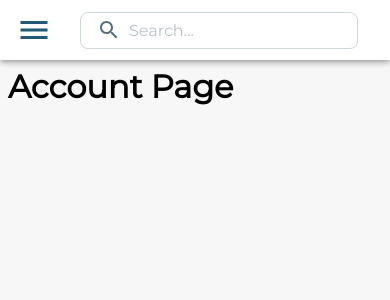
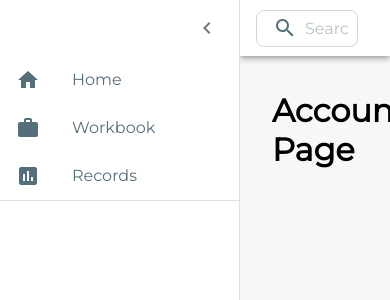
Before and after one commit to kuhlekt1v/react-samples, a React (Create React App) app in the folder mgmt-portal/: page /account-settings in a window 390 px wide. Both pictures are taken after a click on the button "open drawer". Shown: the top 300 px of the page. Built offline with nearby package versions, Linux system fonts and the light colour scheme.

Commit message:
Responsive persistent menu drawer.

```diff
--- a/mgmt-portal/src/App.style.ts
+++ b/mgmt-portal/src/App.style.ts
@@ -1,4 +1,4 @@
-import { createTheme } from '@material-ui/core/styles';
+import { createStyles, createTheme, makeStyles, Theme } from '@material-ui/core/styles';
 
 export const theme = createTheme({
   palette: {
@@ -31,3 +31,24 @@ export const theme = createTheme({
     fontFamily: ['Montserrat', 'sans-serif'].join(','),
   },
 });
+
+const drawerWidth = 240;
+
+export const useStyles = makeStyles((theme: Theme) =>
+  createStyles({
+    content: {
+      padding: theme.spacing(3),
+      transition: theme.transitions.create('margin', {
+        easing: theme.transitions.easing.sharp,
+        duration: theme.transitions.duration.leavingScreen,
+      }),
+    },
+    contentShift: {
+      transition: theme.transitions.create('margin', {
+        easing: theme.transitions.easing.easeOut,
+        duration: theme.transitions.duration.enteringScreen,
+      }),
+      marginLeft: drawerWidth,
+    },
+  }),
+);
--- a/mgmt-portal/src/App.tsx
+++ b/mgmt-portal/src/App.tsx
@@ -1,5 +1,6 @@
 import React from 'react';
-import { theme } from './App.style';
+import clsx from 'clsx';
+import { theme, useStyles } from './App.style';
 import { ThemeProvider } from '@material-ui/core';
 
 // Pages.
@@ -12,6 +13,9 @@ import { Navbar } from './components/Navbar/Navbar';
 import { BrowserRouter, Route, Switch } from 'react-router-dom';
 
 const App = () => {
+  const classes = useStyles();
+  const [open, setOpen] = React.useState(false);
+
   return (
     <ThemeProvider theme={theme}>
       <BrowserRouter>
@@ -20,9 +24,15 @@ const App = () => {
           <>
             <br />
             <br />
-            <Navbar />
-            <Route path="/home" component={HomePage} exact />
-            <Route path="/account-settings" component={AccountPage} exact />
+            <Navbar open={open} onOpenChange={setOpen} />
+            <main
+              className={clsx(classes.content, {
+                [classes.contentShift]: open,
+              })}
+            >
+              <Route path="/home" component={HomePage} exact />
+              <Route path="/account-settings" component={AccountPage} exact />
+            </main>
           </>
         </Switch>
       </BrowserRouter>
--- /dev/null
+++ b/mgmt-portal/src/components/Navbar/DrawerMenuItems.ts
@@ -0,0 +1,31 @@
+import HomeIcon from '@material-ui/icons/Home';
+import WorkIcon from '@material-ui/icons/Work';
+import EmailIcon from '@material-ui/icons/Email';
+import SettingsIcon from '@material-ui/icons/Settings';
+import ExitToAppIcon from '@material-ui/icons/ExitToApp';
+import AssessmentIcon from '@material-ui/icons/Assessment';
+
+export const icons = {
+  HomeIcon,
+  WorkIcon,
+  EmailIcon,
+  SettingsIcon,
+  ExitToAppIcon,
+  AssessmentIcon,
+};
+
+export interface IMenuItem {
+  label: string;
+  path?: string;
+  icon: keyof typeof icons;
+  alwaysVisible: Boolean;
+}
+
+export const DrawerMenuItems: IMenuItem[] = [
+  { label: 'Home', path: './home', icon: 'HomeIcon', alwaysVisible: true },
+  { label: 'Workbook', path: '#', icon: 'WorkIcon', alwaysVisible: true },
+  { label: 'Records', path: '#', icon: 'AssessmentIcon', alwaysVisible: true },
+  { label: 'Notifications', path: '#', icon: 'EmailIcon', alwaysVisible: false },
+  { label: 'Settings', path: './account-settings', icon: 'SettingsIcon', alwaysVisible: false },
+  { label: 'Logout', path: './', icon: 'ExitToAppIcon', alwaysVisible: false },
+];
--- a/mgmt-portal/src/components/Navbar/Navbar.style.ts
+++ b/mgmt-portal/src/components/Navbar/Navbar.style.ts
@@ -1,6 +1,10 @@
 import { createStyles, makeStyles, Theme } from '@material-ui/core';
 import ButtonBase from '@material-ui/core/ButtonBase';
 import styled from 'styled-components';
+
+import blueGrey from '@material-ui/core/colors/blueGrey';
+
+const drawerWidth = 240;
 
 export const StyledAccountButton = styled(ButtonBase)`
   &.MuiButtonBase-root {
@@ -26,6 +30,18 @@ export const useStyles = makeStyles((theme: Theme) =>
     appBar: {
       background: '#fff',
       zIndex: 0,
+      transition: theme.transitions.create(['margin', 'width'], {
+        easing: theme.transitions.easing.sharp,
+        duration: theme.transitions.duration.leavingScreen,
+      }),
+    },
+    appBarShift: {
+      width: `calc(100% - ${drawerWidth}px)`,
+      marginLeft: drawerWidth,
+      transition: theme.transitions.create(['margin', 'width'], {
+        easing: theme.transitions.easing.easeOut,
+        duration: theme.transitions.duration.enteringScreen,
+      }),
     },
     menuButton: {
       marginRight: theme.spacing(2),
@@ -33,6 +49,9 @@ export const useStyles = makeStyles((theme: Theme) =>
       '&:hover': {
         backgroundColor: 'inherit',
       },
+    },
+    hide: {
+      display: 'none',
     },
     largeIcon: {
       fontSize: '2.25rem',
@@ -96,5 +115,45 @@ export const useStyles = makeStyles((theme: Theme) =>
       borderRadius: '8px',
       backgroundColor: theme.palette.primary.dark,
     },
+
+    // Drawer menu.
+    drawer: {
+      width: drawerWidth,
+      flexShrink: 0,
+    },
+    drawerPaper: {
+      width: drawerWidth,
+    },
+    drawerLink: {
+      color: blueGrey[600],
+      textDecoration: 'none',
+      '& .MuiSvgIcon-root': {
+        fill: blueGrey[600],
+      },
+    },
+    drawerHeader: {
+      display: 'flex',
+      alignItems: 'center',
+      padding: theme.spacing(0, 1),
+      // necessary for content to be below app bar
+      ...theme.mixins.toolbar,
+      justifyContent: 'flex-end',
+    },
+    content: {
+      flexGrow: 1,
+      padding: theme.spacing(3),
+      transition: theme.transitions.create('margin', {
+        easing: theme.transitions.easing.sharp,
+        duration: theme.transitions.duration.leavingScreen,
+      }),
+      marginLeft: -drawerWidth,
+    },
+    contentShift: {
+      transition: theme.transitions.create('margin', {
+        easing: theme.transitions.easing.easeOut,
+        duration: theme.transitions.duration.enteringScreen,
+      }),
+      marginLeft: 0,
+    },
   }),
 );
--- a/mgmt-portal/src/components/Navbar/Navbar.tsx
+++ b/mgmt-portal/src/components/Navbar/Navbar.tsx
@@ -1,12 +1,33 @@
 import React from 'react';
-import { Avatar, AppBar, Toolbar, IconButton, Typography } from '@material-ui/core';
+import clsx from 'clsx';
+import {
+  Avatar,
+  AppBar,
+  Toolbar,
+  IconButton,
+  Typography,
+  Drawer,
+  Divider,
+  Link,
+  ListItem,
+  ListItemText,
+  ListItemIcon,
+} from '@material-ui/core';
+
+import { icons, DrawerMenuItems } from './DrawerMenuItems';
 
 // Styles.
 import { useStyles, StyledAccountButton } from './Navbar.style';
 
 // Material icons.
+import HomeIcon from '@material-ui/icons/Home';
+import WorkIcon from '@material-ui/icons/Work';
 import MenuIcon from '@material-ui/icons/Menu';
+import EmailIcon from '@material-ui/icons/Email';
 import SettingsIcon from '@material-ui/icons/Settings';
+import ExitToAppIcon from '@material-ui/icons/ExitToApp';
+import AssessmentIcon from '@material-ui/icons/Assessment';
+import ChevronLeftIcon from '@material-ui/icons/ChevronLeft';
 import NotificationsNoneIcon from '@material-ui/icons/NotificationsNone';
 
 // Components
@@ -14,9 +35,17 @@ import { InputSearch } from '../Input/InputSearch';
 import { AccountMenu } from '../AccountMenu/AccountMenu';
 import { NotificationMenu } from '../NotificationMenu/NotificationMenu';
 
-export const Navbar = () => {
+type Props = {
+  open: Boolean;
+  onOpenChange: React.Dispatch<React.SetStateAction<boolean>>;
+};
+
+export const Navbar = ({ open, onOpenChange }: Props) => {
   const classes = useStyles();
-  const [open, setOpen] = React.useState(false);
+  const [menuOpen, setMenuOpen] = React.useState(false);
+  const [expandedDrawer, setExpandedDrawer] = React.useState(false);
+  const [drawerOpen, setDrawerOpen] = React.useState(false);
+
   const [visibleMenu, setVisibleMenu] = React.useState<string>('');
   const [anchorEl, setAnchorEl] = React.useState<null | HTMLElement>(null);
 
@@ -39,24 +68,49 @@ export const Navbar = () => {
     setVisibleMenu(event.currentTarget.id);
     setAnchorEl(anchorEl ? null : event.currentTarget);
     setGreeting(greeting);
-    setOpen(!open);
+    setMenuOpen(!menuOpen);
   };
 
   const handleCloseMenu = () => {
     setAnchorEl(null);
-    setOpen(false);
+    setMenuOpen(false);
   };
 
-  // Close account menu on window resize.
-  window.addEventListener('resize', handleCloseMenu);
+  const handleDrawerOpen = () => {
+    setDrawerOpen(true);
+    onOpenChange(true);
+  };
+
+  const handleDrawerClose = () => {
+    setDrawerOpen(false);
+    onOpenChange(false);
+  };
+
+  const handleExpandedDrawer = () => {
+    if (window.innerWidth < 960) {
+      setExpandedDrawer(true);
+    } else {
+      setExpandedDrawer(false);
+    }
+  };
+
+  window.addEventListener('resize', () => {
+    handleCloseMenu();
+    handleExpandedDrawer();
+  });
 
   return (
     <div className={classes.root}>
       {/* Navigation bar. */}
-      <AppBar className={classes.appBar}>
+      <AppBar className={clsx(classes.appBar, { [classes.appBarShift]: drawerOpen })} position="fixed">
         <Toolbar>
           {/* Title area. */}
-          <IconButton edge="start" className={classes.menuButton} aria-label="open drawer">
+          <IconButton
+            edge="start"
+            className={clsx(classes.menuButton, drawerOpen && classes.hide)}
+            aria-label="open drawer"
+            onClick={handleDrawerOpen}
+          >
             <MenuIcon className={classes.largeIcon} />
           </IconButton>
           <Typography variant="h4" className={classes.title} noWrap>
@@ -89,10 +143,41 @@ export const Navbar = () => {
           </div>
         </Toolbar>
       </AppBar>
+      {/* Drawer side menu. */}
+      <Drawer
+        className={classes.drawer}
+        variant="persistent"
+        anchor="left"
+        open={drawerOpen}
+        classes={{ paper: classes.drawerPaper }}
+      >
+        <div className={classes.drawerHeader}>
+          <IconButton onClick={handleDrawerClose}>
+            <ChevronLeftIcon />
+          </IconButton>
+        </div>
+        {DrawerMenuItems.map((item) => {
+          const Icon = icons[item.icon];
+          return (
+            <Link
+              href={item.path}
+              style={{ textDecoration: 'none', display: !expandedDrawer && !item.alwaysVisible ? 'none' : '' }}
+            >
+              <ListItem button key={item.label} className={classes.drawerLink}>
+                <ListItemIcon>
+                  <Icon />
+                </ListItemIcon>
+                <ListItemText primary={item.label} />
+              </ListItem>
+            </Link>
+          );
+        })}
+        <Divider />
+      </Drawer>
 
       {visibleMenu === 'accountMenu' ? (
         <AccountMenu
-          open={open}
+          open={menuOpen}
           greeting={greeting}
           anchorEl={anchorEl}
           handleClose={handleCloseMenu}
@@ -102,7 +187,7 @@ export const Navbar = () => {
 
       {visibleMenu === 'notificationMenu' ? (
         <NotificationMenu
-          open={open}
+          open={menuOpen}
           anchorEl={anchorEl}
           handleClose={handleCloseMenu}
           handleSelect={handleCloseMenu}
```
